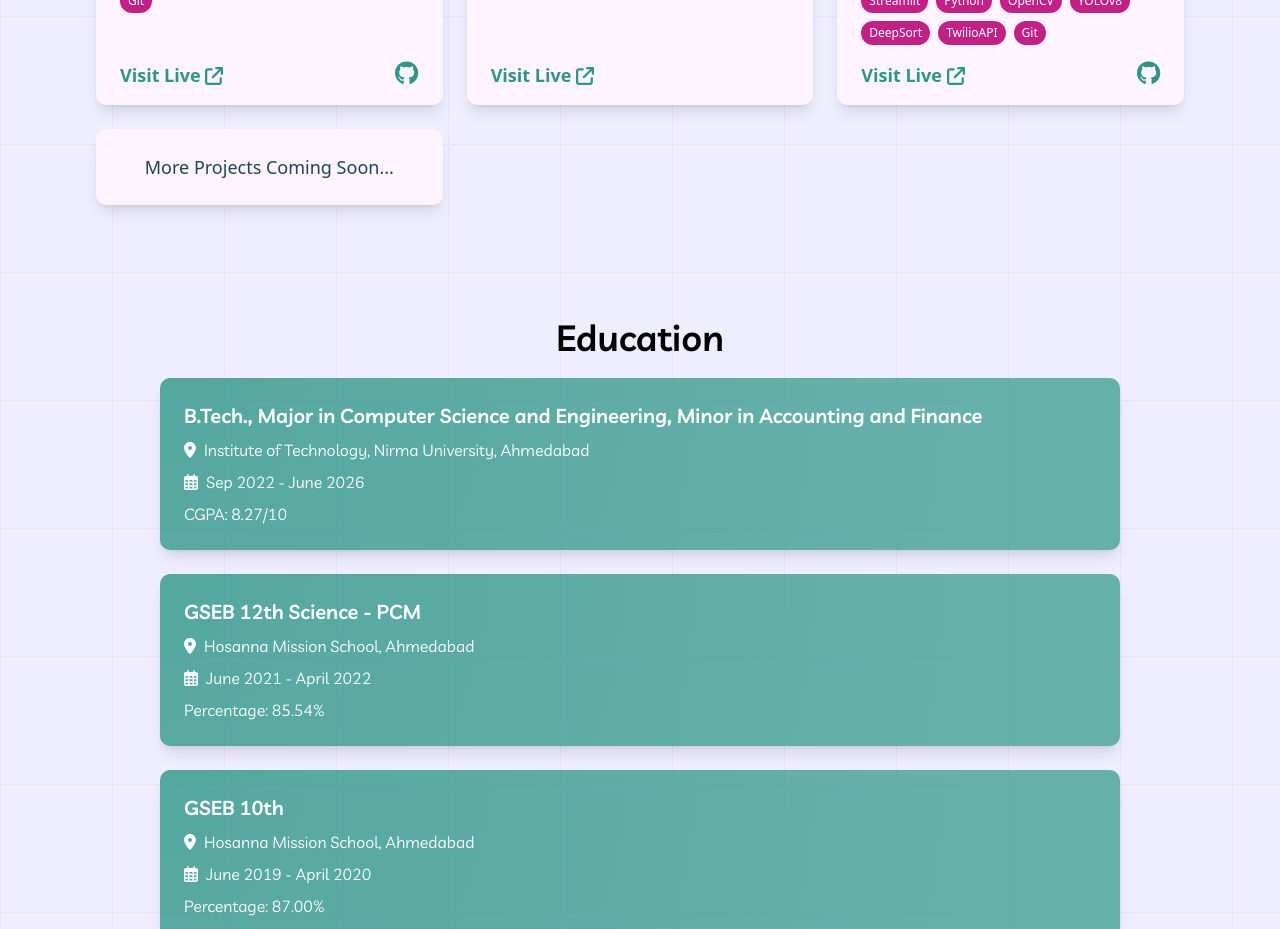
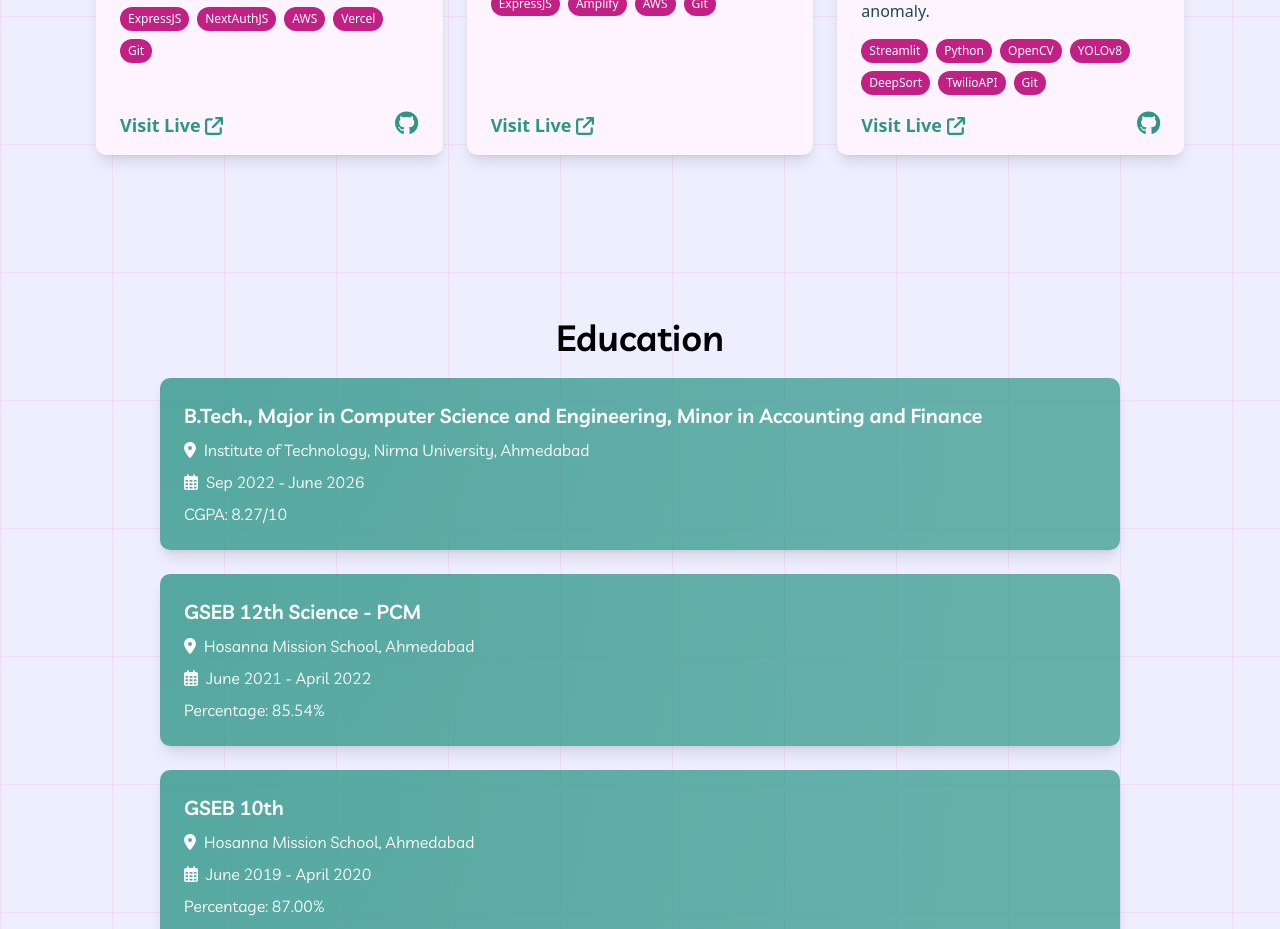
Before and after one commit to SohaChauhan/My-Portfolio, a Next.js app: page / in a window 1280 px wide. Shown: the part 2160-3089 px from the top of the page. Built offline with nearby package versions, Linux system fonts and the light colour scheme.

Commit message:
Project update

```diff
--- a/src/app/components/Projects.js
+++ b/src/app/components/Projects.js
@@ -233,14 +233,6 @@ export default function Projects() {
               </div>
             </div>
           </motion.div>
-          {/* Placeholder or additional project */}
-          <motion.div
-            className="dark:bg-[#343434] bg-fuchsia-50 dark:text-white text-[#1D4755] p-6 rounded-lg shadow-lg hover:shadow-xl transition-shadow duration-300 group  flex items-center justify-center text-center "
-            variants={itemVariants}
-            whileHover={{ y: -10 }}
-          >
-            <p className="text-lg">More Projects Coming Soon...</p>
-          </motion.div>
         </motion.div>
       </div>
     </motion.div>
```
Also changed, not shown: public/FireDetection.png.
